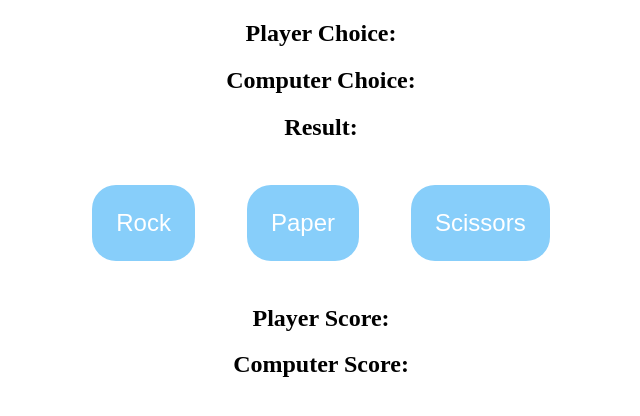
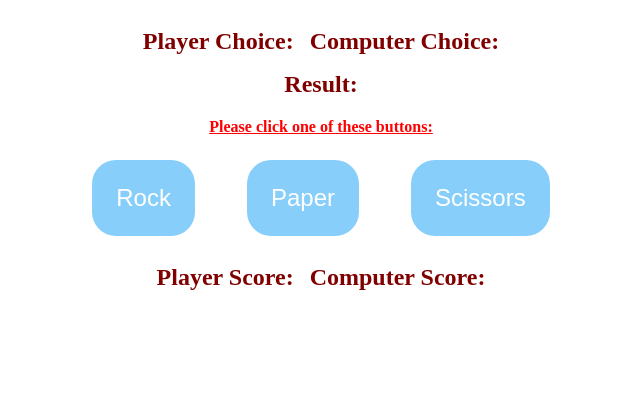
Before and after one commit to cohedx7/odin-rps-game, a plain HTML site: page index.html in a window 1280 px wide. Shown: the whole page, without its empty margins (319-959 px from the left). Drawn offline with Linux system fonts and the light colour scheme.

Commit message:
updated looks-files

```diff
--- a/index.html
+++ b/index.html
@@ -7,21 +7,24 @@
     <body>
         <link rel="stylesheet" href="styles.css">
 
-        <div class="choices-result">
-            <h2>Player Choice:  <span id="player-choice"></span></h2>
-            <h2>Computer Choice:  <span id="computer-choice"></span></h2>
-            <h2>Result:  <span id="result"></span></h2>
+        <div class="choices">
+            <h2><span class="text-color">Player Choice: </span><span id="player-choice"></span></h2>
+            <h2><span class="text-color">Computer Choice: </span><span id="computer-choice"></span></h2>
+        </div>
+        <div class="results">
+            <h2><span class="text-color">Result: </span><span id="result"></span></h2>
+            <p class="direction">Please click one of these buttons: </p>
         </div>
         <div class="buttons">
             <button id="rock">Rock</button>
             <button id="paper">Paper</button>
             <button id="scissors">Scissors</button>
         </div>
-        <div class="scores-announce">
-            <h2>Player Score: <span id="player-score"></span></h2>
-            <h2>Computer Score: <span id="computer-score"></span></h2>
+        <div class="scores">
+            <h2><span class="text-color">Player Score: </span><span id="player-score"></span></h2>
+            <h2><span class="text-color">Computer Score: </span><span id="computer-score"></span></h2>
+        </div>
             <h2><span id="announce"></span></h2>
-        </div>
 
         <script src="game.js"></script>
     </body>
--- a/styles.css
+++ b/styles.css
@@ -2,8 +2,38 @@ h2 {
     text-align: center;
 }
 
+.text-color {
+    color: maroon;
+}
+
 .buttons {
     text-align: center;
+}
+
+.results {
+    text-align: center;
+    margin-top: -1.5em;
+    margin-bottom: -1em;
+}
+
+.choices {
+    display: flex;
+    justify-content: center;
+    gap: 16px;
+}
+
+.scores {
+    display: flex;
+    justify-content: center;
+    gap: 16px;
+    margin-top: -1em;
+    margin-bottom: -1.5em;
+}
+
+.direction {
+    color: red;
+    font-weight: bold;
+    text-decoration: underline;
 }
 
 button {
@@ -15,3 +45,8 @@ button {
     background: lightskyblue;
     color: white;
 }
+
+#announce {
+    color: purple;
+    font-style: italic;
+}
```
Also changed, not shown: 1 other file.
